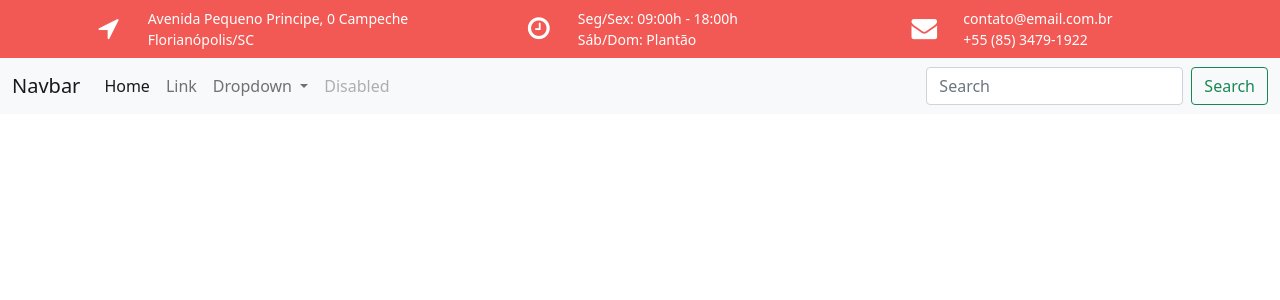
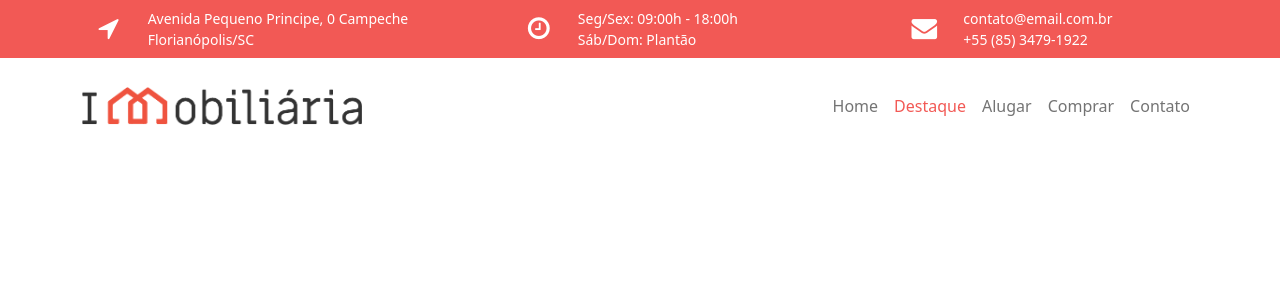
Before and after one commit to michelbsilva/Projeto_bootstrap, a PHP site: page / in a window 1280 px wide. Shown: the top 300 px of the page. Run offline with PHP 8.4, Linux system fonts and the light colour scheme; some libraries are stand-ins or nearby versions.

Commit message:
Termino do topo do site

```diff
--- a/index.php
+++ b/index.php
@@ -34,39 +34,25 @@
       </div>
     </div>
 
-    <nav class="navbar navbar-expand-lg navbar-light bg-light">
-  <div class="container-fluid">
-    <a class="navbar-brand" href="#">Navbar</a>
+<nav class="navbar navbar-expand-md navbar-light my-3">
+  <div class="container">
+    <div class="navbar-brand">
+      <a href="index.php">
+        <h1 class="d-none">Imobiliária</h1>
+        <img src="assets/images/logo.png" alt="" class="d-inline-block" width="280">
+      </a>
+    </div>
     <button class="navbar-toggler" type="button" data-bs-toggle="collapse" data-bs-target="#navbarSupportedContent" aria-controls="navbarSupportedContent" aria-expanded="false" aria-label="Toggle navigation">
       <span class="navbar-toggler-icon"></span>
     </button>
-    <div class="collapse navbar-collapse" id="navbarSupportedContent">
-      <ul class="navbar-nav me-auto mb-2 mb-lg-0">
-        <li class="nav-item">
-          <a class="nav-link active" aria-current="page" href="#">Home</a>
-        </li>
-        <li class="nav-item">
-          <a class="nav-link" href="#">Link</a>
-        </li>
-        <li class="nav-item dropdown">
-          <a class="nav-link dropdown-toggle" href="#" id="navbarDropdown" role="button" data-bs-toggle="dropdown" aria-expanded="false">
-            Dropdown
-          </a>
-          <ul class="dropdown-menu" aria-labelledby="navbarDropdown">
-            <li><a class="dropdown-item" href="#">Action</a></li>
-            <li><a class="dropdown-item" href="#">Another action</a></li>
-            <li><hr class="dropdown-divider"></li>
-            <li><a class="dropdown-item" href="#">Something else here</a></li>
-          </ul>
-        </li>
-        <li class="nav-item">
-          <a class="nav-link disabled">Disabled</a>
-        </li>
+    <div class="collapse navbar-collapse justify-content-end" id="navbarSupportedContent">
+      <ul class="navbar-nav mb-2 mb-lg-0">
+        <li class="nav-item"><a class="nav-link" href="#">Home</a></li>
+        <li class="nav-item"><a class="nav-link text-front" href="#">Destaque</a></li>
+        <li class="nav-item"><a class="nav-link" href="#">Alugar</a></li>
+        <li class="nav-item"><a class="nav-link" href="#">Comprar</a></li>
+        <li class="nav-item"><a class="nav-link" href="#">Contato</a></li>
       </ul>
-      <form class="d-flex">
-        <input class="form-control me-2" type="search" placeholder="Search" aria-label="Search">
-        <button class="btn btn-outline-success" type="submit">Search</button>
-      </form>
     </div>
   </div>
 </nav>
```
